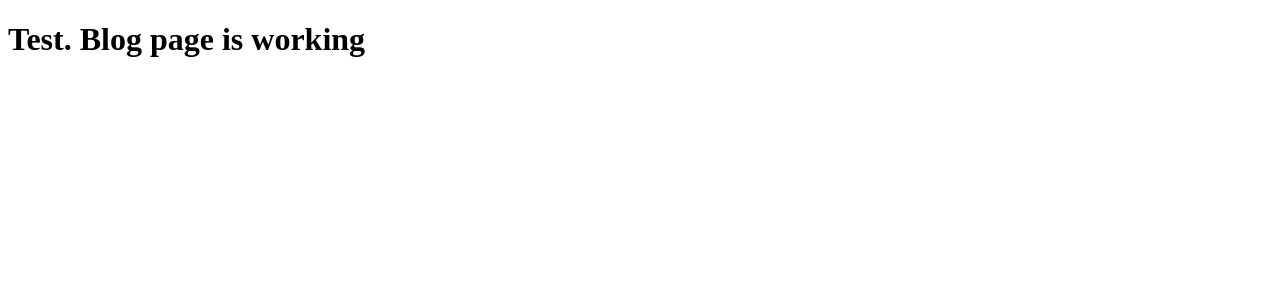
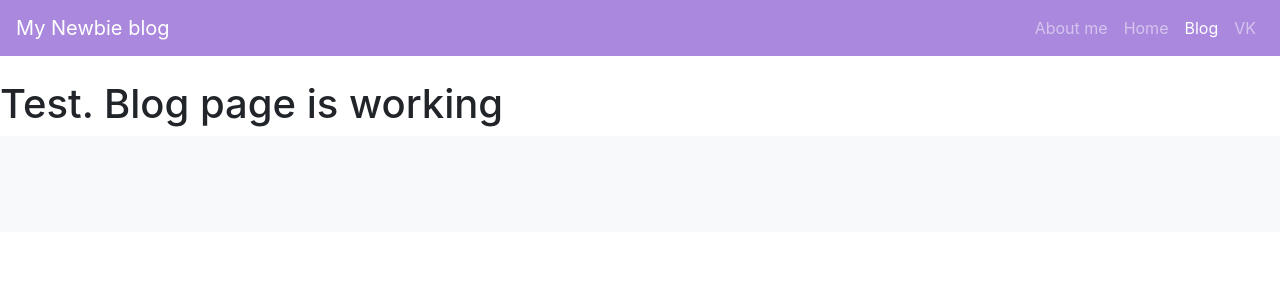
Before and after one commit to t-shulgin/newbie_blog, a Django app: page /posts/ in a window 1280 px wide. Shown: the top 300 px of the page. Run offline with Django 3.2, Linux system fonts and the light colour scheme; data that the repository does not hold is empty.

Commit message:
added posts list

```diff
--- a/blog/templates/blog/blog.html
+++ b/blog/templates/blog/blog.html
@@ -1,12 +1,93 @@
 <!DOCTYPE html>
 <html lang="en">
 <head>
-    <meta charset="UTF-8">
-    <title>Blog</title>
+	<!-- Required meta tags -->
+	<meta charset="utf-8">
+	<meta content="width=device-width, initial-scale=1, shrink-to-fit=no" name="viewport">
+	<meta content="Mark Otto, Jacob Thornton, and Bootstrap contributors" name="author">
+	<meta content="Jekyll v4.1.1" name="generator">
+
+	<!-- Bootstrap CSS -->
+	<link crossorigin="anonymous" href="https://cdn.jsdelivr.net/npm/bootstrap@4.5.3/dist/css/bootstrap.min.css"
+		  integrity="sha384-TX8t27EcRE3e/ihU7zmQxVncDAy5uIKz4rEkgIXeMed4M0jlfIDPvg6uqKI2xXr2"
+		  rel="stylesheet">
+
+	<title>Newbie's blog page</title>
+
+	<!-- Bootstrap core CSS -->
+
+	<style>
+	  .bd-placeholder-img {
+		font-size: 1.125rem;
+		text-anchor: middle;
+		-webkit-user-select: none;
+		-moz-user-select: none;
+		-ms-user-select: none;
+		user-select: none;
+	  }
+
+	  @media (min-width: 768px) {
+		.bd-placeholder-img-lg {
+		  font-size: 3.5rem;
+		}
+	  }
+	</style>
+	<!-- Custom styles for this template -->
+	<link href="album.css" rel="stylesheet">
 </head>
 <body>
+<script crossorigin="anonymous" integrity="sha384-DfXdz2htPH0lsSSs5nCTpuj/zy4C+OGpamoFVy38MVBnE+IbbVYUew+OrCXaRkfj" src="https://code.jquery.com/jquery-3.5.1.slim.min.js"></script>
+<script crossorigin="anonymous" integrity="sha384-9/reFTGAW83EW2RDu2S0VKaIzap3H66lZH81PoYlFhbGU+6BZp6G7niu735Sk7lN" src="https://cdn.jsdelivr.net/npm/popper.js@1.16.1/dist/umd/popper.min.js"></script>
+<script crossorigin="anonymous" integrity="sha384-w1Q4orYjBQndcko6MimVbzY0tgp4pWB4lZ7lr30WKz0vr/aWKhXdBNmNb5D92v7s" src="https://cdn.jsdelivr.net/npm/bootstrap@4.5.3/dist/js/bootstrap.min.js"></script>
+<header>
+	<nav class="navbar navbar-expand-lg navbar-dark" style="background-color: #aa88dd;">
+		<a class="navbar-brand" href="#">My Newbie blog</a>
+		<button class="navbar-toggler" type="button" data-toggle="collapse" data-target="#navbarNav" aria-controls="navbarNav" aria-expanded="false" aria-label="Toggle navigation">
+			<span class="navbar-toggler-icon"></span>
+		</button>
+		<div class="collapse navbar-collapse" id="navbarNav">
+			<ul class="navbar-nav ml-auto">
+				<li class="nav-item">
+					<a class="nav-link" href="#">About me</a>
+				</li>
+				<li class="nav-item">
+					<a class="nav-link" href="home/">Home</a>
+				</li>
+				<li class="nav-item">
+					<a class="nav-link active" href="posts/">Blog</a>
+				</li>
+				<li class="nav-item">
+					<a class="nav-link" href="#">VK</a>
+				</li>
+			</ul>
+		</div>
+	</nav>
+</header>
 
-<h1>Test. Blog page is working</h1>
+<h1 class="pt-4">Test. Blog page is working</h1>
+
+<div class="album py-5 pl-3 bg-light">
+	<div class="container">
+
+		<div class="column">
+
+			{% for post in posts %}
+			<div class="col-md-4">
+				<div class="card mb-4 pl-3 pr-3 pt-3 pb-3 shadow-sm">
+					<a href=""><h2 class="card-text">{{post.blog_title}}</h2></a> <br/>
+					<p class="card-text">{{post.blog_date}}</p>
+					<img class="card-img-top" width="700" src="{{post.blog_image.url}}" />
+					<div class="card-body">
+						<p class="card-text">{{post.blog_text}}</p>
+					</div>
+					<br/>
+					<br/>
+				</div>
+			</div>
+			{% endfor %}
+		</div>
+	</div>
+</div>
 
 </body>
 </html>
--- a/blog/views.py
+++ b/blog/views.py
@@ -1,6 +1,8 @@
 from django.shortcuts import render
+from .models import Blog
 
 
 # Create your views here.
 def showblog(request):
-    return render(request, 'blog/blog.html')
+    posts = Blog.objects.all()
+    return render(request, 'blog/blog.html', {'posts': posts},)
--- a/events/templates/events/home.html
+++ b/events/templates/events/home.html
@@ -48,8 +48,11 @@
             <div class="collapse navbar-collapse" id="navbarNav">
               <ul class="navbar-nav ml-auto">
                 <li class="nav-item">
-                  <a class="nav-link" href="#">About me</a>
+					<a class="nav-link" href="#">About me</a>
                 </li>
+				<li class="nav-item">
+					<a class="nav-link active" href="home/">Home</a>
+				</li>
                 <li class="nav-item">
                   <a class="nav-link" href="posts/">Blog</a>
                 </li>
```
